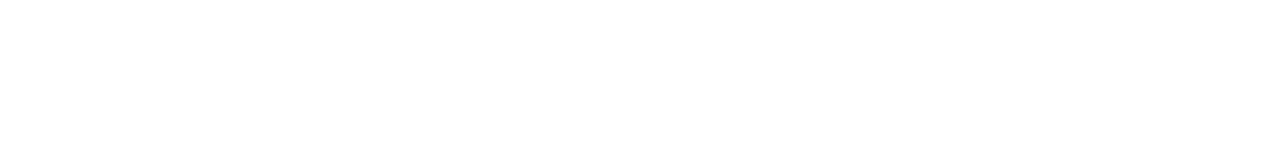
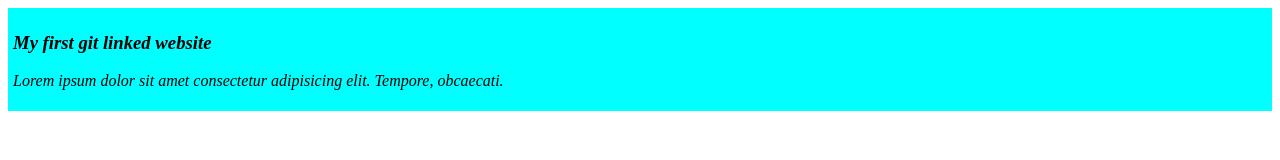
Before and after one commit to ahmadniyaz04/my-simple-website, a plain HTML site: page index.html in a window 1280 px wide. Drawn offline with Linux system fonts and the light colour scheme.

Commit message:
added the first css blo9g fiule

```diff
--- a/index.html
+++ b/index.html
@@ -3,9 +3,13 @@
 <head>
     <meta charset="UTF-8">
     <meta name="viewport" content="width=device-width, initial-scale=1.0">
+    <link rel="stylesheet" href="styles/blog.css">
     <title>My simple website</title>
 </head>
 <body>
-
+    <div>
+        <h3>My first git linked website</h3>
+        <p>Lorem ipsum dolor sit amet consectetur adipisicing elit. Tempore, obcaecati.</p>
+    </div>
 </body>
 </html>
--- /dev/null
+++ b/styles/blog.css
@@ -0,0 +1,5 @@
+div{
+   background-color: aqua;
+   font-style: italic;
+   padding: 5px;
+}
```
